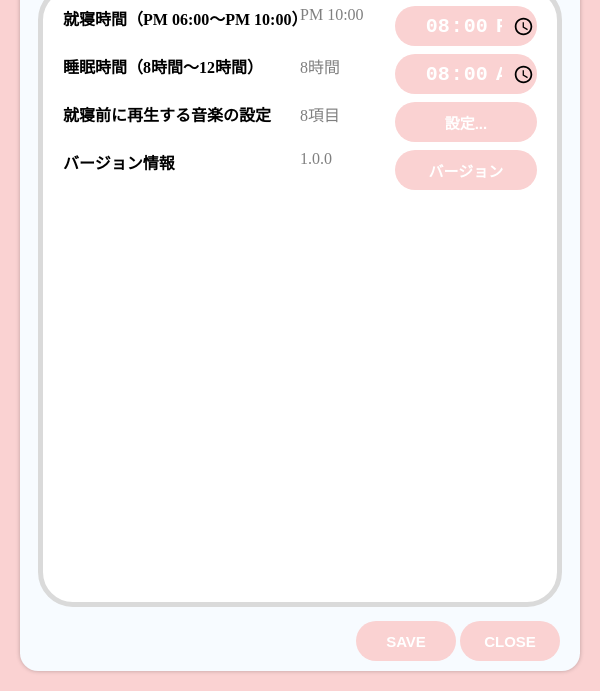
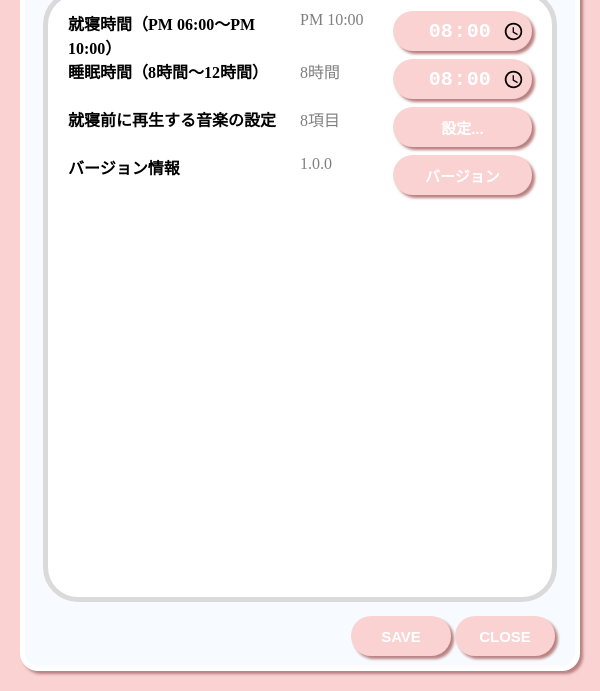
Before and after one commit to StreamWest-1629/desires-of-sheep, an Electron app: page front/setting.html in a window 600 px wide. Shown: the part 109-800 px from the top of the page. Drawn offline with Linux system fonts and the light colour scheme; no server answers.

Commit message:
影を付けた

```diff
--- a/front/sass/share.scss
+++ b/front/sass/share.scss
@@ -11,8 +11,9 @@ body {
         bottom: 20px;
         right: 20px;
         background: #f7fbff;
-        box-shadow: 0 0 4px rgba(0, 0, 0, 0.25);
         border-radius: 18px;
+        border: solid 5px white;
+        box-shadow: 3px 3px 3px #b98080;
 
         .title {
             /* Title */
@@ -29,7 +30,8 @@ body {
                 display: flex;
                 align-items: center;
 
-                color: #727272;
+                color: #fad2d2;
+                text-shadow: 3px 3px 3px #b98080;
             }
         }
         .props {
@@ -58,6 +60,7 @@ body {
                 left: 20px;
                 right: 20px;
                 height: 100%;
+                box-shadow: none;
 
                 .prop {
                     /* Inside Auto Layout */
@@ -83,13 +86,15 @@ body {
                         height: 40px;
                         padding: auto 0;
                         font-weight: bold;
+                        box-shadow: none !important;
                     }
                     label {
                         position: absolute;
                         left: 50%;
                         width: 25%;
                         height:40px;
-                        color:rgba(0, 0, 0, 0.50)
+                        color:rgba(0, 0, 0, 0.50);
+                        box-shadow: none !important;
                     }
                     input, button {
                         position: absolute;
@@ -106,12 +111,30 @@ body {
 
                         &[type="time"] {
                             border-radius: 15px;
-                            width: calc(30% - 30px);
-                            padding-left: 30px;
+                            width: calc(30% - 40px);
+                            padding-left: 35px;
+                            padding-right: 5px;
                             font-size: 20px;
-                            font-weight: bold;
+                            font-weight: 800;
                             color:white;
                             border-radius: 30px;
+                            stop-color: white;
+                            flood-color: white;
+                            box-shadow: 3px 3px 3px #b98080;
+                            transition: 0.3s;
+                            &:active {
+                                box-shadow: 0px 0px 0px #b98080;
+                            }
+                            &:enabled {
+                                border: none;
+                            }
+                        }
+                    }
+                    button {
+                        box-shadow: 3px 3px 3px #b98080;
+                        transition: 0.3s;
+                        &:active {
+                            box-shadow: 0px 0px 0px #b98080;
                         }
                     }
                 }
@@ -137,6 +160,12 @@ body {
                 // &:active {
                 //     background: black;
                 // }
+
+                box-shadow: 3px 3px 3px #b98080;
+                transition: 0.3s;
+                &:active {
+                    box-shadow: 0px 0px 0px #b98080;
+                }
             }
         }
     }
```
Also changed, not shown: front/css/share.css.
